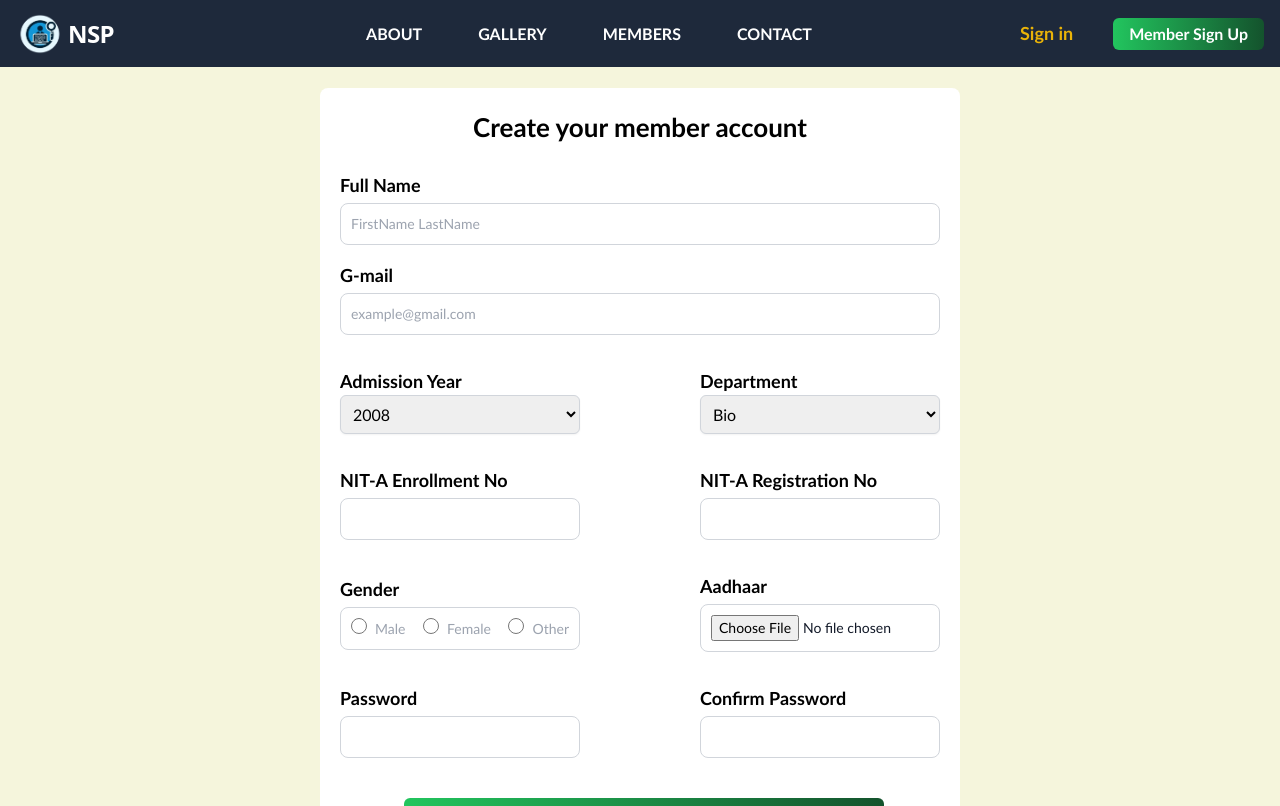
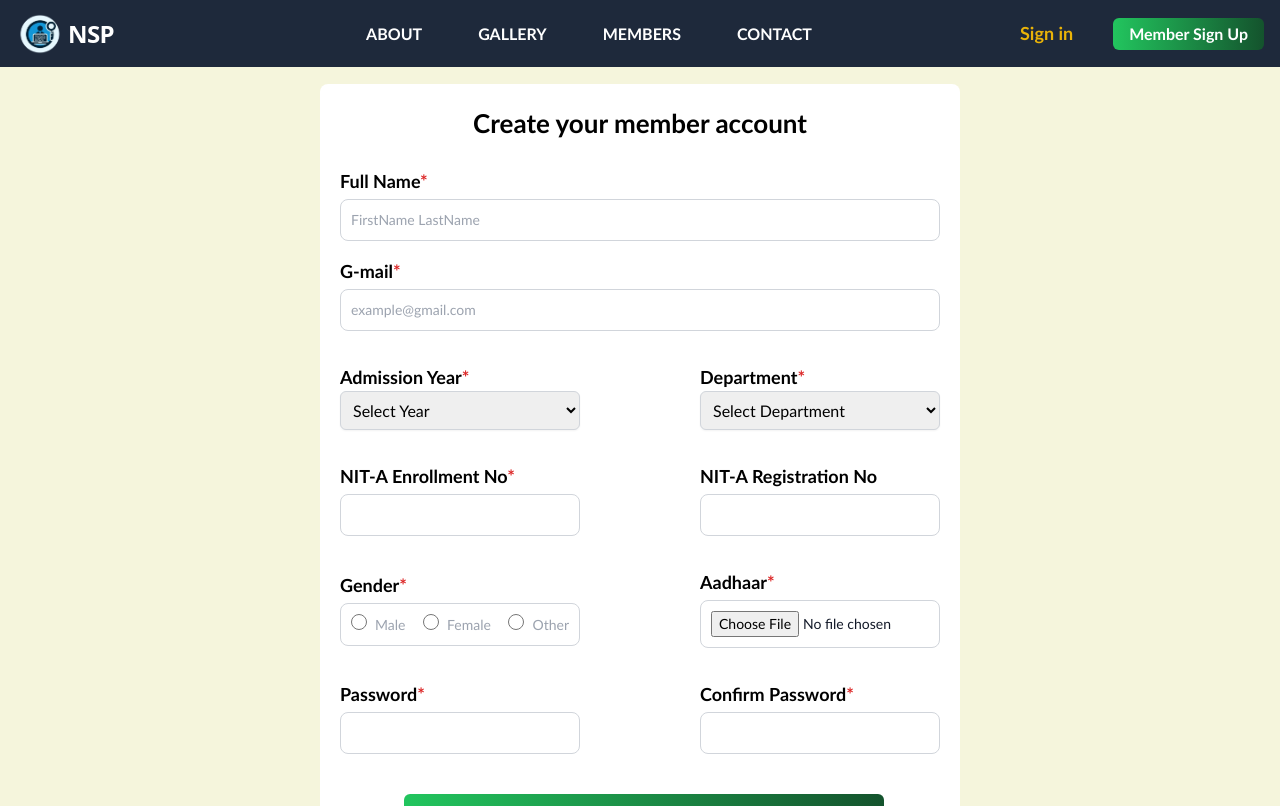
Before and after one commit to NITA-South-Paribar/nsp-web-page, a React (Vite) app: page /nsp-web-page/signup in a window 1280 px wide. Shown: the top 806 px of the page. Built offline with nearby package versions, Linux system fonts and the light colour scheme.

Commit message:
changes on signup page and contact page

```diff
--- a/src/App.jsx
+++ b/src/App.jsx
@@ -4,18 +4,22 @@ import Headroom from "react-headroom";
 import { Navbar } from "./components/Navbar/Navbar";
 import { Footer } from "./components/Footer/Footer";
 
-
-
 function App() {
   return (
     <>
+      <div className="min-h-[60px]">
         <Headroom>
           <Navbar />
         </Headroom>
+      </div>
+      <div className="min-h-[640px]">
         <main>
           <Outlet />
         </main>
+      </div>
+      <div>
         <Footer />
+      </div>
     </>
   );
 }
--- a/src/components/SignUp/MemberSignUp.jsx
+++ b/src/components/SignUp/MemberSignUp.jsx
@@ -16,18 +16,14 @@ export const MemberSignUp = () => {
   const { errors } = formState;
 
   const submitDetails = (data) => {
-    console.log("Submitted", data);
-    console.log("Name", data.username);
-    console.log("Email", data.email);
-    console.log("Password", data.password);
-    console.log("Confirm Password", data.confirmPassword);
+    console.log("Submitted Data: ", data);
     alert(JSON.stringify(data));
-    reset()
+    reset();
   };
 
   return (
-    <div className="flex items-center justify-center p-12">
-      <div className="bg-white w-[640px] rounded-lg p-5 justify-center h-auto mt-10">
+    <div className="flex items-center justify-center mt-6">
+      <div className="bg-white w-[640px] rounded-lg p-5 justify-center h-auto">
         <p className="text-[26px] text-black font-bold text-center">
           Create your member account
         </p>
@@ -37,7 +33,7 @@ export const MemberSignUp = () => {
               htmlFor="name"
               className="block mt-6 text-black text-lg  font-extrabold"
             >
-              Full Name
+              Full Name<span className="text-red-600">*</span>
             </label>
             <input
               className="mt-1 bg-white border border-gray-300 text-gray-900 sm:text-sm rounded-lg focus:ring-primary-600 focus:border-primary-600 block w-full p-2.5 dark:bg-white dark:border-gray-600 dark:placeholder-gray-400 dark:text-black dark:focus:ring-blue-500 dark:focus:border-blue-500 "
@@ -56,7 +52,7 @@ export const MemberSignUp = () => {
               htmlFor="email"
               className="mt-4 block text-lg font-extrabold text-black"
             >
-              G-mail
+              G-mail<span className="text-red-600">*</span>
             </label>
             <input
               className="mt-1 bg-white border border-gray-300 text-gray-900 sm:text-sm rounded-lg focus:ring-primary-600 focus:border-primary-600 block w-full p-2.5 dark:bg-white"
@@ -92,7 +88,7 @@ export const MemberSignUp = () => {
                 htmlFor="passout_year"
                 className="block mt-6 text-black text-lg  font-extrabold"
               >
-                Admission Year
+                Admission Year<span className="text-red-600">*</span>
               </label>
               <select
                 name="year"
@@ -102,6 +98,9 @@ export const MemberSignUp = () => {
                   required: "Admission Year is required",
                 })}
               >
+                <option key="select-year" value="">
+                  Select Year
+                </option>
                 {filters[0].options.map((year, yearIdx) => (
                   <option key={yearIdx}>{year.value}</option>
                 ))}
@@ -115,7 +114,7 @@ export const MemberSignUp = () => {
                 htmlFor="department"
                 className="block mt-6 text-black text-lg  font-extrabold"
               >
-                Department
+                Department<span className="text-red-600">*</span>
               </label>
               <select
                 name="department"
@@ -125,6 +124,9 @@ export const MemberSignUp = () => {
                   required: "Department is required",
                 })}
               >
+                <option key="select-dept" value="">
+                  Select Department
+                </option>
                 {filters[1].options.map((department, departmentIdx) => (
                   <option key={departmentIdx}>{department.value}</option>
                 ))}
@@ -140,7 +142,7 @@ export const MemberSignUp = () => {
                 htmlFor="rollNo"
                 className="block mt-6 text-black text-lg  font-extrabold"
               >
-                NIT-A Enrollment No
+                NIT-A Enrollment No<span className="text-red-600">*</span>
               </label>
               <input
                 className="w-[240px] mt-1 bg-white border border-gray-300 text-gray-900 sm:text-sm rounded-lg focus:ring-primary-600 focus:border-primary-600 block p-2.5 dark:bg-white dark:border-gray-600 dark:placeholder-gray-400 dark:text-black dark:focus:ring-blue-500 dark:focus:border-blue-500 "
@@ -163,9 +165,7 @@ export const MemberSignUp = () => {
                 className="w-[240px] mt-1 bg-white border border-gray-300 text-gray-900 sm:text-sm rounded-lg focus:ring-primary-600 focus:border-primary-600 block p-2.5 dark:bg-white dark:border-gray-600 dark:placeholder-gray-400 dark:text-black dark:focus:ring-blue-500 dark:focus:border-blue-500 "
                 id="registrationNo"
                 type="text"
-                {...register("registrationNo", {
-                  required: "Registration No is required",
-                })}
+                {...register("registrationNo")}
               />
               <p className=" mt-2 text-red-500">
                 {errors.registrationNo?.message}
@@ -180,7 +180,7 @@ export const MemberSignUp = () => {
                 htmlFor="gender"
                 className="block mt-6 text-black text-lg  font-extrabold"
               >
-                Gender
+                Gender<span className="text-red-600">*</span>
               </label>
               <div className="flex justify-between gap-3 w-[240px] mt-1 bg-white border border-gray-300 text-gray-900 sm:text-sm rounded-lg focus:ring-primary-600 focus:border-primary-600 p-2.5 dark:bg-white dark:border-gray-600 dark:placeholder-gray-400 dark:text-black dark:focus:ring-blue-500 dark:focus:border-blue-500 ">
                 <div>
@@ -189,7 +189,7 @@ export const MemberSignUp = () => {
                     type="radio"
                     value="male"
                     className="w-4 h-4 text-blue-600 bg-gray-100 border-gray-30 dark:bg-gray-700 dark:border-gray-600"
-                    {...register("gender", {required: "Gender is required"})}
+                    {...register("gender", { required: "Gender is required" })}
                   />
                   <label
                     for="male-gender"
@@ -204,7 +204,7 @@ export const MemberSignUp = () => {
                     type="radio"
                     value="female"
                     className="w-4 h-4 text-blue-600 bg-gray-100 border-gray-30 dark:bg-gray-700 dark:border-gray-600"
-                    {...register("gender", {required: "Gender is required"})}
+                    {...register("gender", { required: "Gender is required" })}
                   />
                   <label
                     for="female-gender"
@@ -219,7 +219,7 @@ export const MemberSignUp = () => {
                     type="radio"
                     value="other"
                     className="w-4 h-4 text-blue-600 bg-gray-100 border-gray-30 dark:bg-gray-700 dark:border-gray-600"
-                    {...register("gender", {required: "Gender is required"})}
+                    {...register("gender", { required: "Gender is required" })}
                   />
                   <label
                     for="other-gender"
@@ -238,7 +238,7 @@ export const MemberSignUp = () => {
                 htmlFor="aadhaarFile"
                 className="block mt-6 text-black text-lg  font-extrabold"
               >
-                Aadhaar
+                Aadhaar<span className="text-red-600">*</span>
               </label>
               <input
                 className="w-[240px] mt-1 bg-white border border-gray-300 text-gray-900 sm:text-sm rounded-lg focus:ring-primary-600 focus:border-primary-600 block p-2.5 dark:bg-white dark:border-gray-600 dark:placeholder-gray-400 dark:text-black dark:focus:ring-blue-500 dark:focus:border-blue-500 "
@@ -246,7 +246,7 @@ export const MemberSignUp = () => {
                 type="file"
                 id="aadhaar"
                 {...register("aadhaar", {
-                  required: "Aadhaar is required"
+                  required: "Aadhaar is required",
                 })}
               />
               <p className="mt-2 text-red-500">{errors.aadhaar?.message}</p>
@@ -261,7 +261,7 @@ export const MemberSignUp = () => {
                 htmlFor="password"
                 className="block mt-6 text-black text-lg  font-extrabold"
               >
-                Password
+                Password<span className="text-red-600">*</span>
               </label>
               <input
                 className="w-[240px] mt-1 bg-white border border-gray-300 text-gray-900 sm:text-sm rounded-lg focus:ring-primary-600 focus:border-primary-600 block p-2.5 dark:bg-white dark:border-gray-600 dark:placeholder-gray-400 dark:text-black dark:focus:ring-blue-500 dark:focus:border-blue-500 "
@@ -284,7 +284,7 @@ export const MemberSignUp = () => {
                 htmlFor="confirmPassword"
                 className="block mt-6 text-black text-lg  font-extrabold"
               >
-                Confirm Password
+                Confirm Password<span className="text-red-600">*</span>
               </label>
               <input
                 className="w-[240px] mt-1 bg-white border border-gray-300 text-gray-900 sm:text-sm rounded-lg focus:ring-primary-600 focus:border-primary-600 block p-2.5 dark:bg-white dark:border-gray-600 dark:placeholder-gray-400 dark:text-black dark:focus:ring-blue-500 dark:focus:border-blue-500 "
--- a/src/constants/member.js
+++ b/src/constants/member.js
@@ -80,11 +80,6 @@ export const filters = [
         id:"year",
         name:"year",
         options:[
-            {value:"2008",label:"2008"},
-            {value:"2009",label:"2009"},
-            {value:"2010",label:"2010"},
-            {value:"2011",label:"2011"},
-            {value:"2012",label:"2012"},
             {value:"2013",label:"2013"},
             {value:"2014",label:"2014"},
             {value:"2015",label:"2015"},
@@ -97,7 +92,13 @@ export const filters = [
             {value:"2022",label:"2022"},
             {value:"2023",label:"2023"},
             {value:"2024",label:"2024"},
-        ],
+            {value:"2025",label:"2025"},
+            {value:"2026",label:"2026"},
+            {value:"2027",label:"2027"},
+            {value:"2028",label:"2028"},
+            {value:"2029",label:"2029"},
+            {value:"2030",label:"2030"}
+        ]
     },
     {
         id:"branch",
```
Also changed, not shown: src/components/Contact/Contact.jsx (+2 -69 lines). Lines whose indentation alone changed are shown as unchanged.
